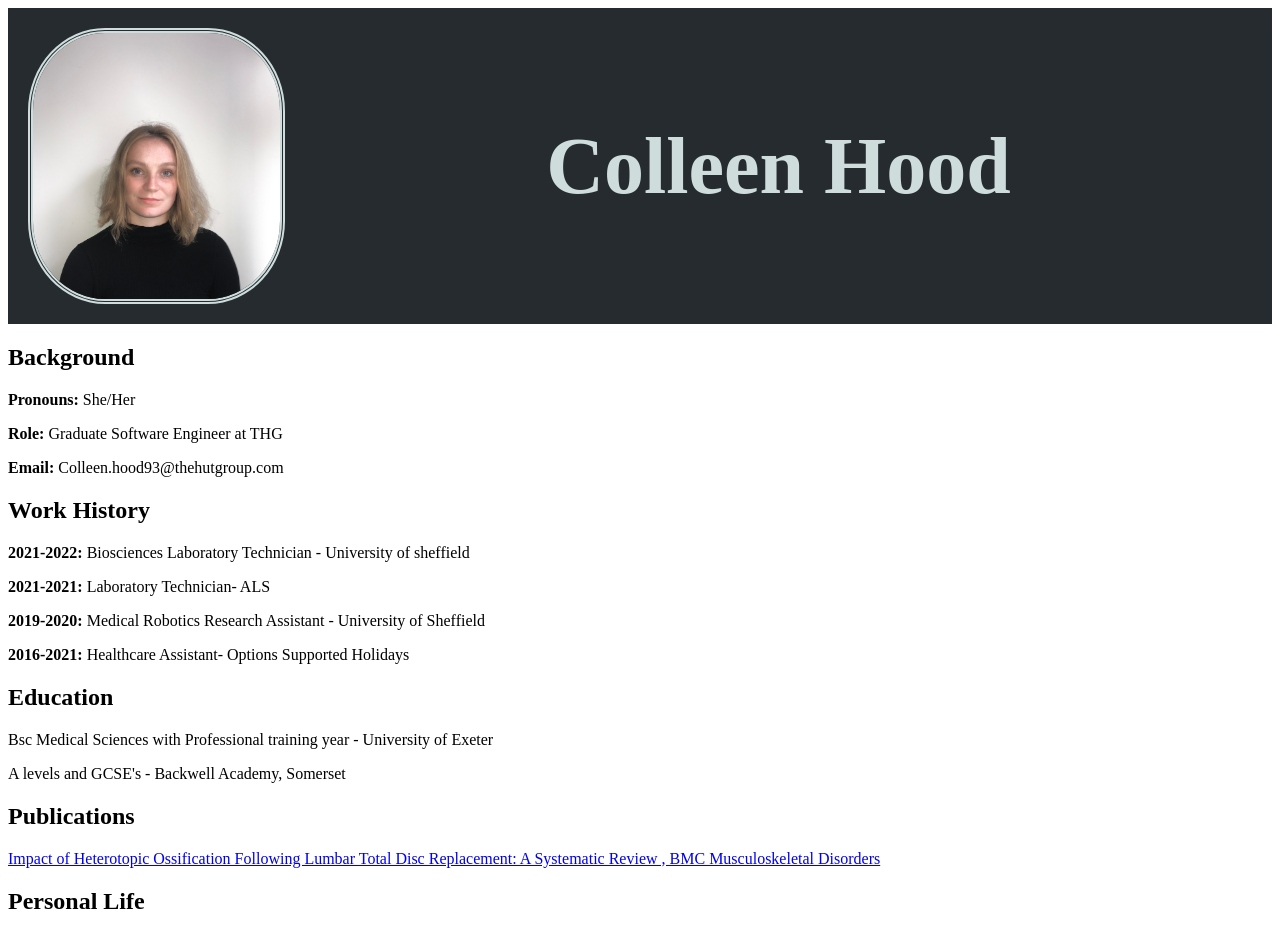
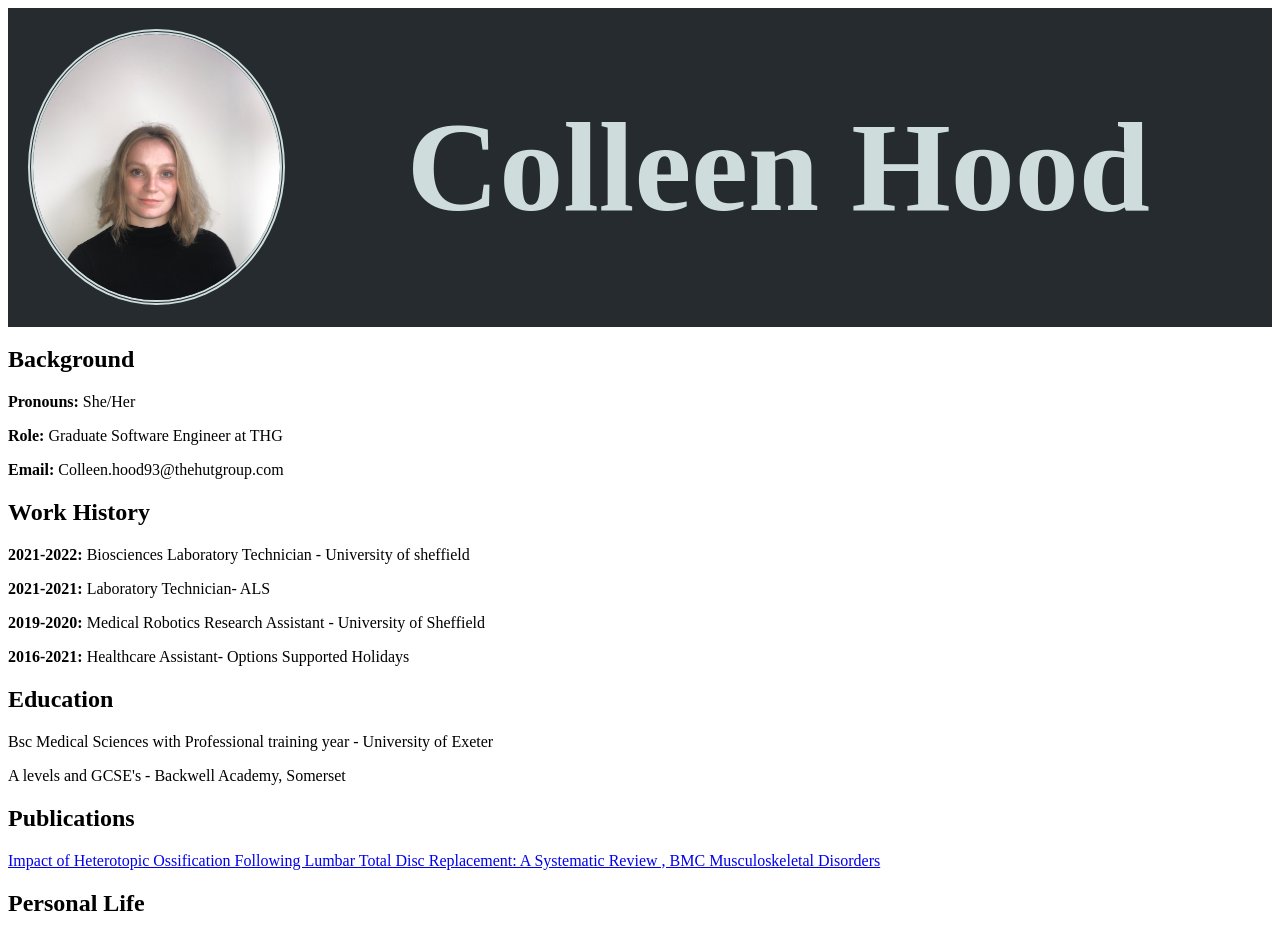
Before and after one commit to Colleenhood/Personal-site, a plain HTML site: page Index.html in a window 1280 px wide. Drawn offline with Linux system fonts and the light colour scheme.

Commit message:
Website Version 3, added top banner feature in .css

```diff
--- a/Index.html
+++ b/Index.html
@@ -21,10 +21,10 @@
             </div>
 
             <h2 class="section"> Work History</h2>
-                <p> <b> 2021-2022:</b> Biosciences Laboratory Technician - University of sheffield</p>
-                <p> <b> 2021-2021:</b> Laboratory Technician- ALS</p>
-                <p> <b> 2019-2020:</b> Medical Robotics Research Assistant - University of Sheffield</p>
-                <p> <b> 2016-2021:</b> Healthcare Assistant- Options Supported Holidays</p>
+                <p> <strong> 2021-2022:</strong> Biosciences Laboratory Technician - University of sheffield</p>
+                <p> <strong> 2021-2021:</strong> Laboratory Technician- ALS</p>
+                <p> <strong> 2019-2020:</strong> Medical Robotics Research Assistant - University of Sheffield</p>
+                <p> <strong> 2016-2021:</strong> Healthcare Assistant- Options Supported Holidays</p>
             <h2 class=" section"> Education </h2>
                 <p> Bsc Medical Sciences with Professional training year - University of Exeter </p>
                 <p> A levels and GCSE's - Backwell Academy, Somerset</p>
--- a/website.css
+++ b/website.css
@@ -4,16 +4,17 @@
         margin: 0%;}
 
 .pic{flex:1;
-    height:15%;
-    width:15%;
+    height:auto;
+    width: 10%;
     margin:20px;
     margin-right:0;
-    border-radius:30%;
+    border-radius:50%;
     border-style:double;
-    border-width:thick;}
+    border-width:thick;
+    align-self: center;}
 
 .name{flex: 4;
     text-align:center;
-    font-size:500%;
+    font-size: 10vw;
     align-self:center;
 }
```
